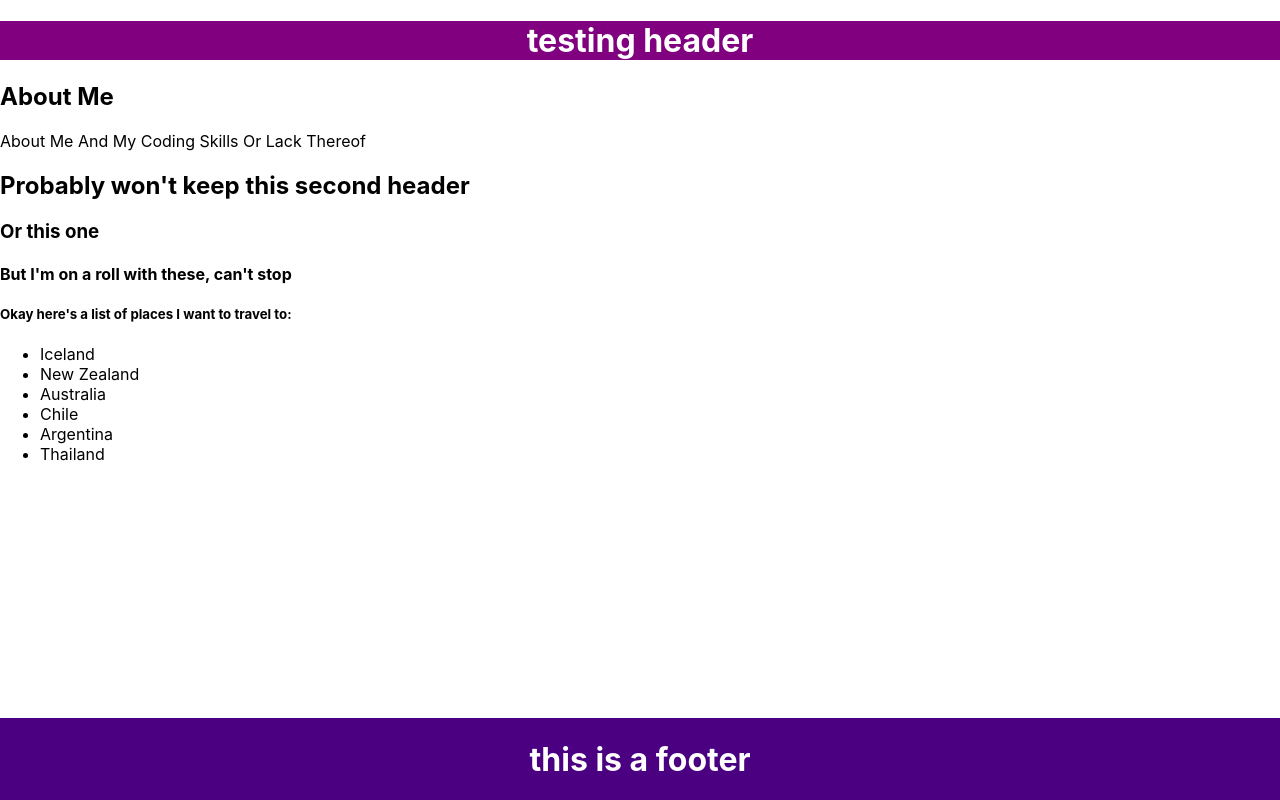
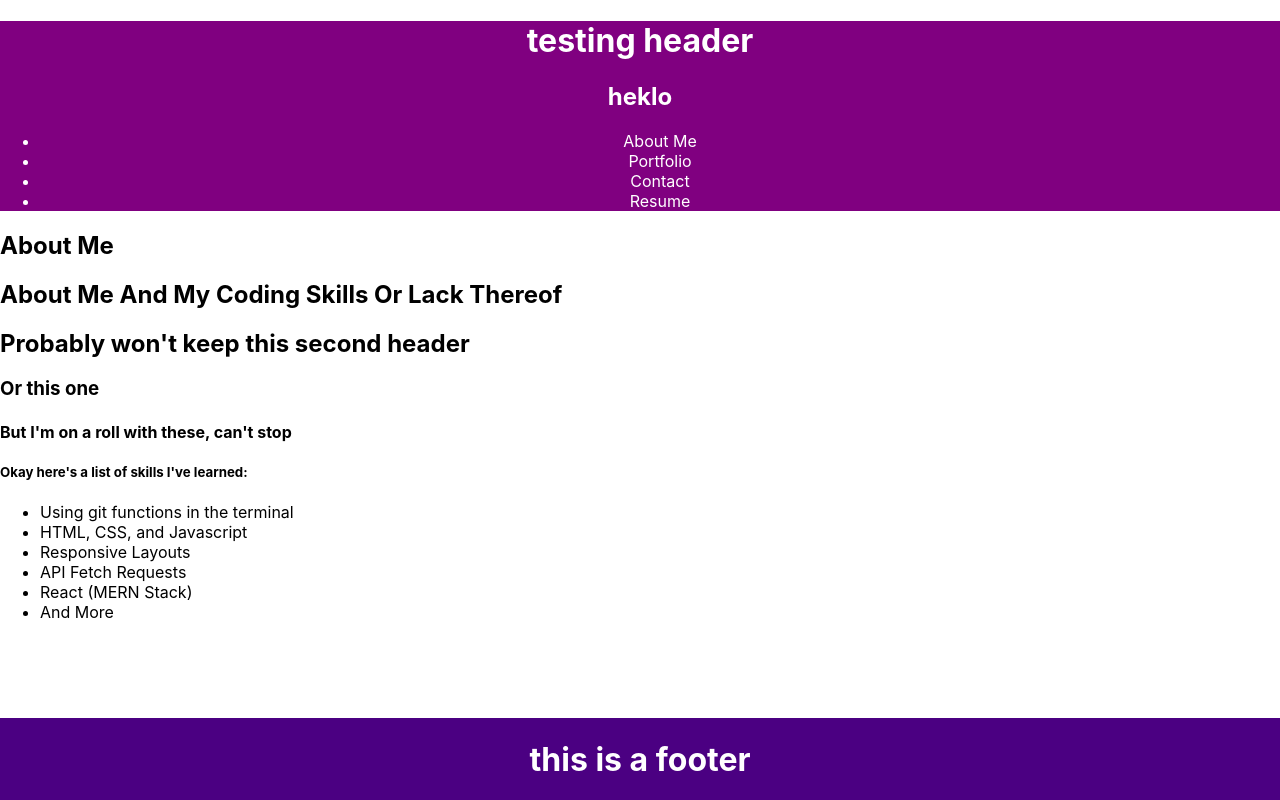
Before and after one commit to dberry38/forest-medallion, a React (Create React App) app: page / in a window 1280 px wide. Built offline with nearby package versions, Linux system fonts and the light colour scheme.

Commit message:
Nav is now working thanks to Dru; Setting up the rest of the components.

```diff
--- a/src/components/About/About.js
+++ b/src/components/About/About.js
@@ -3,18 +3,18 @@ import React from "react";
 function AboutDiv(props) {
     return (
         <div>
-            <hi>About Me And My Coding Skills Or Lack Thereof</hi>
+            <h1>About Me And My Coding Skills Or Lack Thereof</h1>
             <h2>Probably won't keep this second header</h2>
             <h3>Or this one</h3>
             <h4>But I'm on a roll with these, can't stop</h4>
-            <h5>Okay here's a list of places I want to travel to:</h5>
+            <h5>Okay here's a list of skills I've learned:</h5>
             <ul>
-                <li>Iceland</li>
-                <li>New Zealand</li>
-                <li>Australia</li>
-                <li>Chile</li>
-                <li>Argentina</li>
-                <li>Thailand</li>
+                <li>Using git functions in the terminal</li>
+                <li>HTML, CSS, and Javascript</li>
+                <li>Responsive Layouts</li>
+                <li>API Fetch Requests</li>
+                <li>React (MERN Stack)</li>
+                <li>And More</li>
             </ul>
         </div>
     );
--- a/src/components/Contact/Contact.js
+++ b/src/components/Contact/Contact.js
@@ -0,0 +1,11 @@
+import React from 'react';
+
+function ContactDiv(props) {
+    return (
+        <div>
+            <h1>Placeholder header</h1>
+        </div>
+    );
+}
+
+export default ContactDiv;
--- a/src/components/Header/Header.js
+++ b/src/components/Header/Header.js
@@ -6,6 +6,9 @@ export default function Header(props) {
     <div className="header">
       <h1>{props.title}</h1>
       <p>{props.subtitle}</p>
+      {props.children}
+      {/* passing props.children inside the Header to pull in the Nav component */}
+      {/* visit docs: https://codeburst.io/a-quick-intro-to-reacts-props-children-cb3d2fce4891 */}
     </div>
   );
 }
--- a/src/components/Nav/index.jsx
+++ b/src/components/Nav/index.jsx
@@ -2,7 +2,7 @@ import React, { useEffect } from 'react'
 
 const Nav = (props) => {
         const {
-        pages = [],
+            pages,
             setCurrentPage,
             currentPage,
         } = props;
@@ -10,9 +10,10 @@ const Nav = (props) => {
         useEffect(() => {
             document.title = currentPage.name;
         }, [currentPage])
-
+    console.log(pages)
       return (
         <nav>
+            <h2>heklo</h2>
             <ul>
                 {pages.map((Page) => (
                     <li className={`${currentPage.name === Page.name && 'navActive'}`} key={Page.name}>
@@ -24,6 +25,7 @@ const Nav = (props) => {
             </ul>
         </nav>
       )
+
 }
 
 export default Nav
--- a/src/components/Portfolio/Portfolio.js
+++ b/src/components/Portfolio/Portfolio.js
@@ -0,0 +1,19 @@
+import React from "react";
+
+function PortfolioDiv(props) {
+    return (
+        <div>
+            {/* TODO: Portfolio stuff */}
+        </div>
+    )
+}
+
+
+
+
+
+
+
+
+
+export default PortfolioDiv
--- a/src/components/Resume/Resume.js
+++ b/src/components/Resume/Resume.js
@@ -0,0 +1,13 @@
+import React from "react";
+
+function ResumeDiv(props) {
+    return (
+        <div>
+            {/* RETURN THE SLAB */}
+            {/* put resume here */}
+        </div>
+    )
+}
+
+
+export default ResumeDiv;
```
Also changed, not shown: src/App.js (+30 -0 lines), src/components/Project/Project.js (+13 -0 lines). Lines whose indentation alone changed are shown as unchanged.
